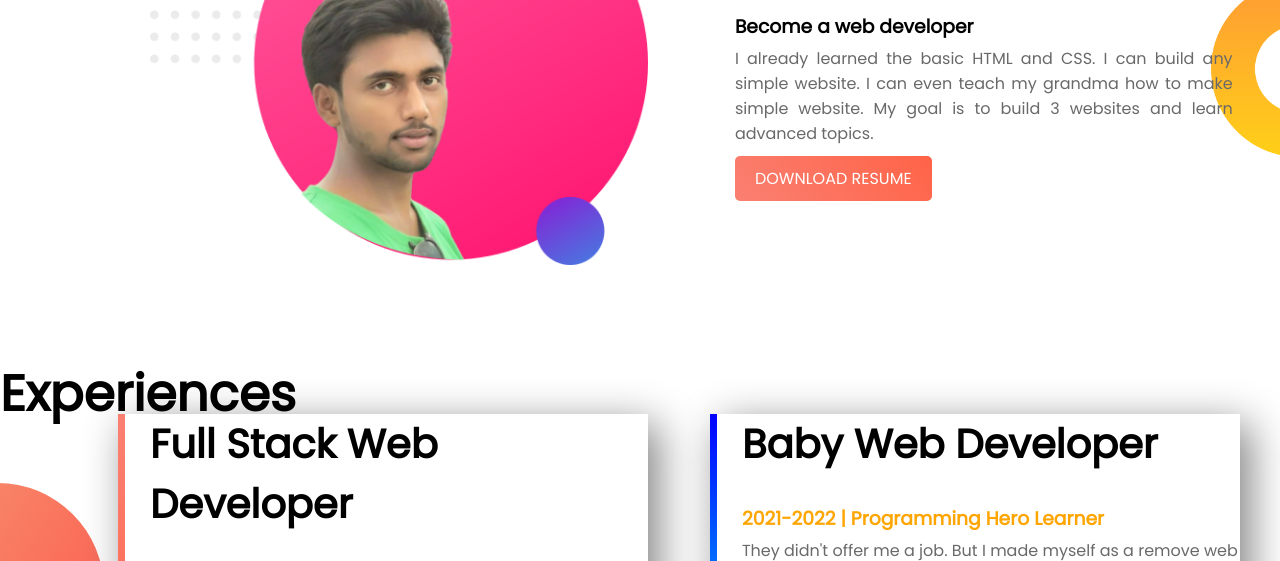
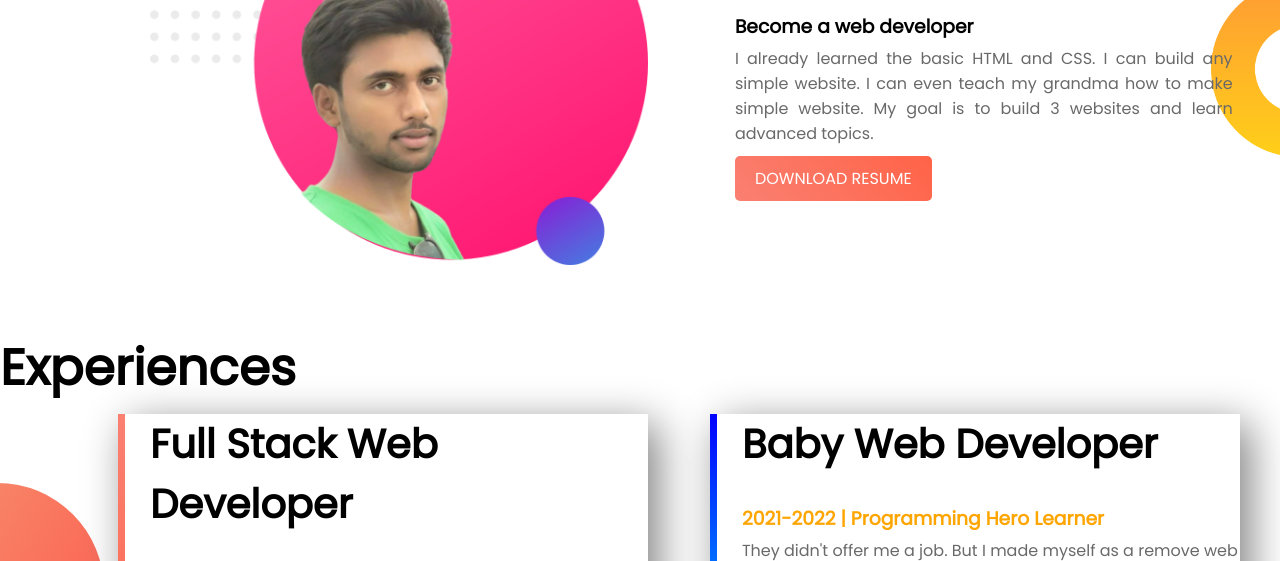
Before and after one commit to Mahmud-Sufian/web-portfolio, a plain HTML site: page index.html in a window 1280 px wide. Shown: the part 711-1272 px from the top of the page. Drawn offline with Linux system fonts and the light colour scheme.

Commit message:
position-absolute

```diff
--- a/style.css
+++ b/style.css
@@ -79,7 +79,7 @@ p{
 }
 #exp-h1{
     position: absolute;
-    top: 1068px;
+    top: 1042px;
     left: 0;
 }
 .experience{
```
